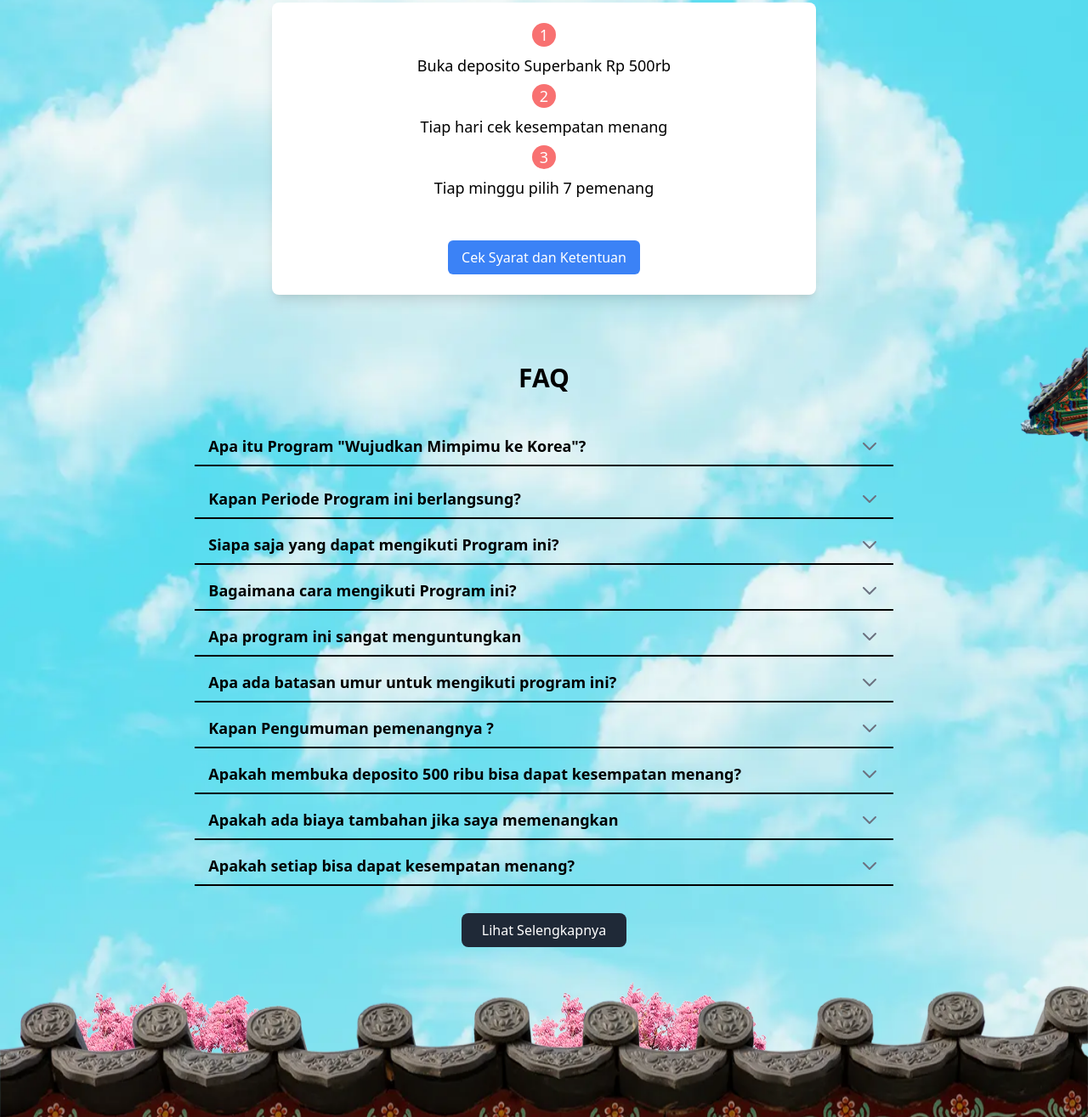
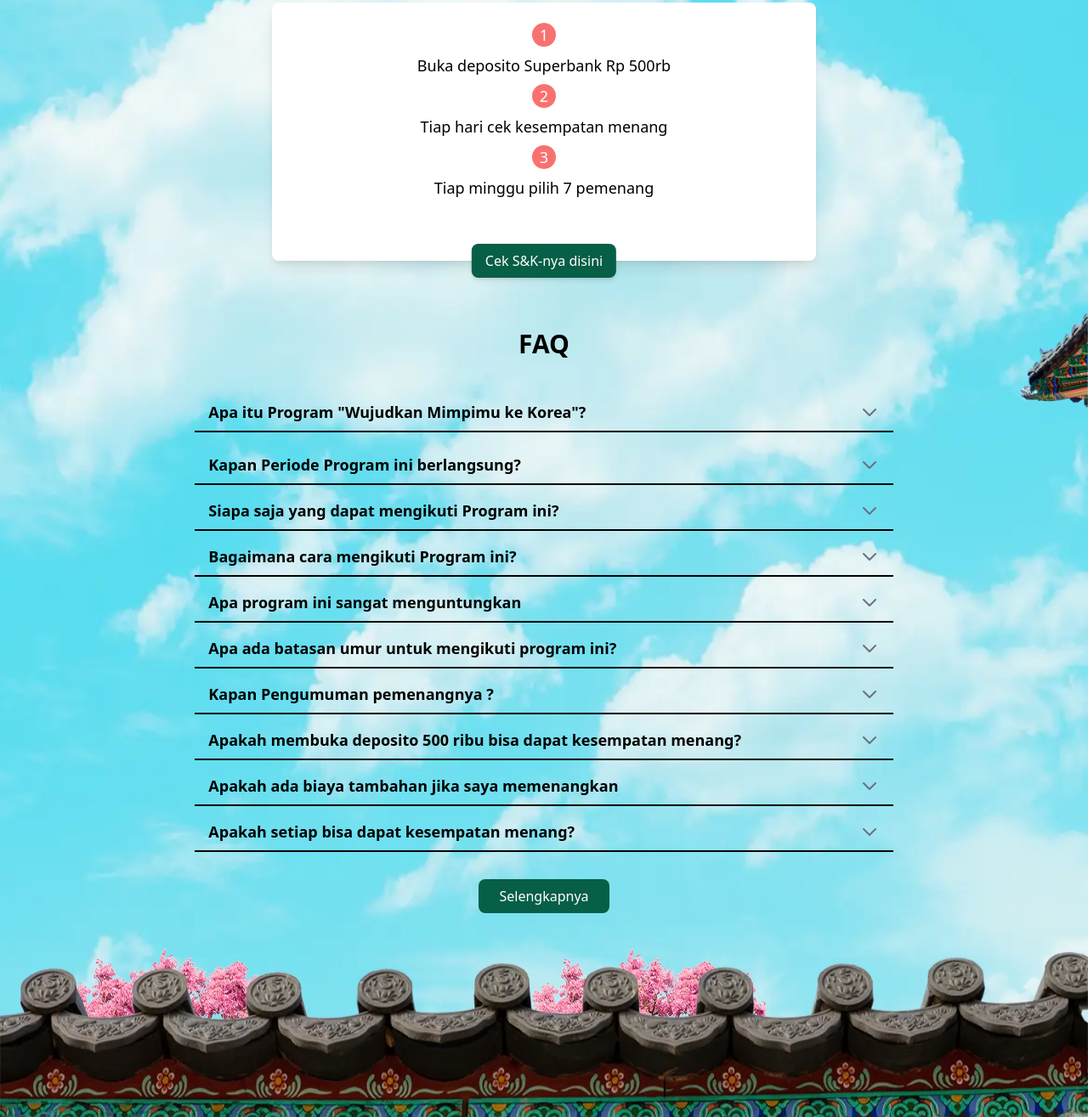
Before and after one commit to hadiramadhan/test-fullstack-interview-2024, a website: page index.html in a window 1280 px wide. Shown: the part 1328-2643 px from the top of the page at 85% size. Drawn offline with nearby package versions, Linux system fonts and the light colour scheme.

Commit message:
update index

```diff
--- a/index.html
+++ b/index.html
@@ -30,7 +30,7 @@
 
         </div>
         <p class="text-xl mb-6"></p>
-        <button class="bg-green-500 text-white font-bold px-4 py-2 rounded-lg hover:bg-gray-800">Jadi 1 dari 7 pemenang mingguan
+        <button class="bg-green-800 text-white font-bold px-4 py-2 rounded-lg hover:bg-blue-400">Jadi 1 dari 7 pemenang mingguan
         </button>
         <h1 class="p-5 lg:hidden">Periode 22 Agustus - 22 November 2024</h1>
         <div>
@@ -76,7 +76,7 @@
                 <p class="font-medium p-2">Tiap minggu pilih 7 pemenang</p>
             </ol>
             <div class="pt-10">
-              <button class="bg-blue-500 text-white py-2 px-4 rounded-md ">Cek Syarat dan Ketentuan</button>
+              <button class="bg-green-800 text-white px-4 py-2 rounded-lg mt-1 absolute left-1/2 transform -translate-x-1/2 shadow-md hover:bg-blue-400 transition">Cek S&K-nya disini</button>
 
             </div>
         </div>
@@ -190,7 +190,7 @@
           </ul>
         </div>
             <div class="flex items-center justify-center">
-              <button class="bg-gray-800 text-white py-2 px-6 rounded-lg mt-4 hover:bg-blue-600">Lihat Selengkapnya</button>
+              <button class="bg-green-800 text-white py-2 px-6 rounded-lg mt-4 hover:bg-blue-600">Selengkapnya</button>
             </div>
           </div>
 
```
